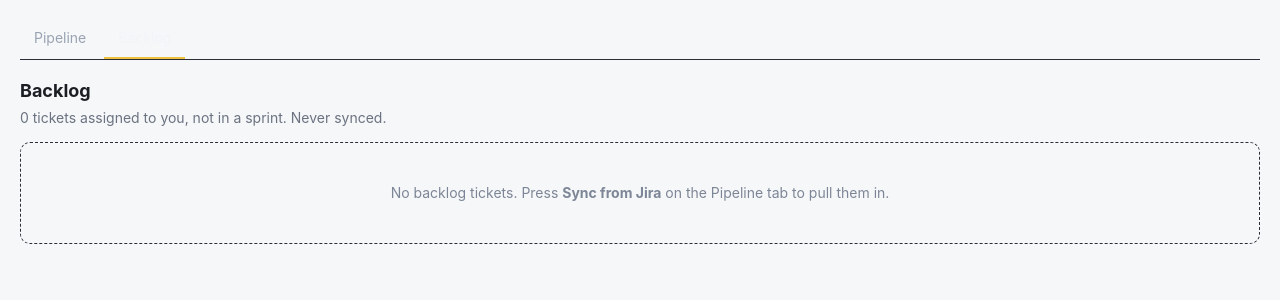
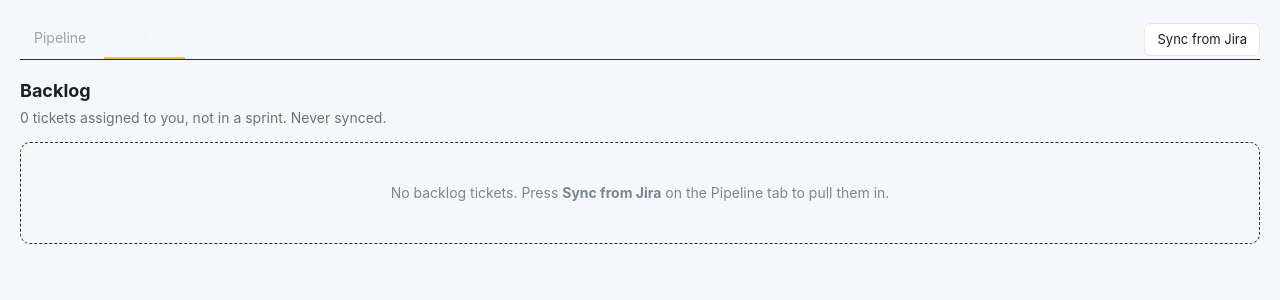
Before and after one commit to rAlexander89/workflow, a Python web app: template src/wf/web/templates/backlog.html in a window 1280 px wide. Shown: the part 53-353 px from the top of the page. Run offline with Jinja, Linux system fonts and the light colour scheme; the template is opened without the code that fills it, so the values that code supplies are empty.

Commit message:
Sync from Jira shows on both tabs and returns to the tab it came from
Co-Authored-By: Claude Haiku 5.5 <noreply@anthropic.com>

```diff
--- a/src/wf/web/agents_views.py
+++ b/src/wf/web/agents_views.py
@@ -392,11 +392,12 @@ def mount_agents(app: FastAPI, db_path: Path, config_path: Path) -> None:
         return work
 
     @app.post("/agents/jira/sync")
-    def jira_sync():
+    def jira_sync(next: str = Form("/agents")):
         c = settings()
         if not _start("jira sync", _jira_sync_work(c)):
             _log("another action is already running")
-        return RedirectResponse("/agents", status_code=303)
+        back = next if next in ("/agents", "/board/backlog") else "/agents"
+        return RedirectResponse(back, status_code=303)
 
     @app.middleware("http")
     async def tunnel_only_webhooks(request: Request, call_next):
--- a/src/wf/web/templates/_tabs.html
+++ b/src/wf/web/templates/_tabs.html
@@ -3,9 +3,10 @@
     <a href="/agents" class="{% if tab == 'pipeline' %}on{% endif %}">Pipeline</a>
     <a href="/board/backlog" class="{% if tab == 'backlog' %}on{% endif %}">Backlog</a>
   </nav>
-  {% if tab == 'pipeline' %}
-  <form method="post" action="/agents/jira/sync"><button {% if state.running %}disabled{% endif %}>Sync from Jira</button></form>
-  {% endif %}
+  <form method="post" action="/agents/jira/sync">
+    <input type="hidden" name="next" value="{{ '/board/backlog' if tab == 'backlog' else '/agents' }}">
+    <button {% if state is defined and state.running %}disabled{% endif %}>Sync from Jira</button>
+  </form>
 </div>
 <style>
   .subtabs-row { display:flex; justify-content:space-between; align-items:center; gap:12px; border-bottom:1px solid #2a2e38; margin:0 0 18px; }
```
